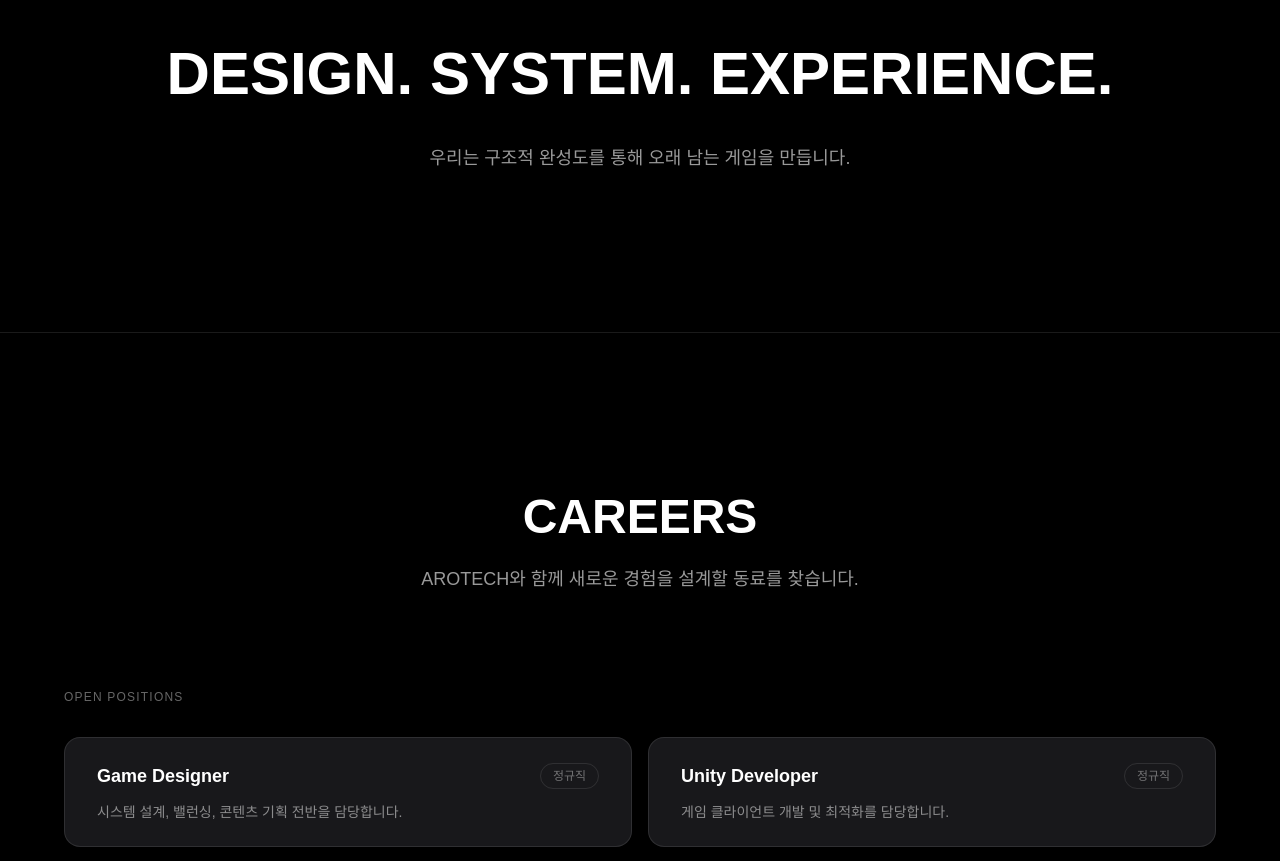
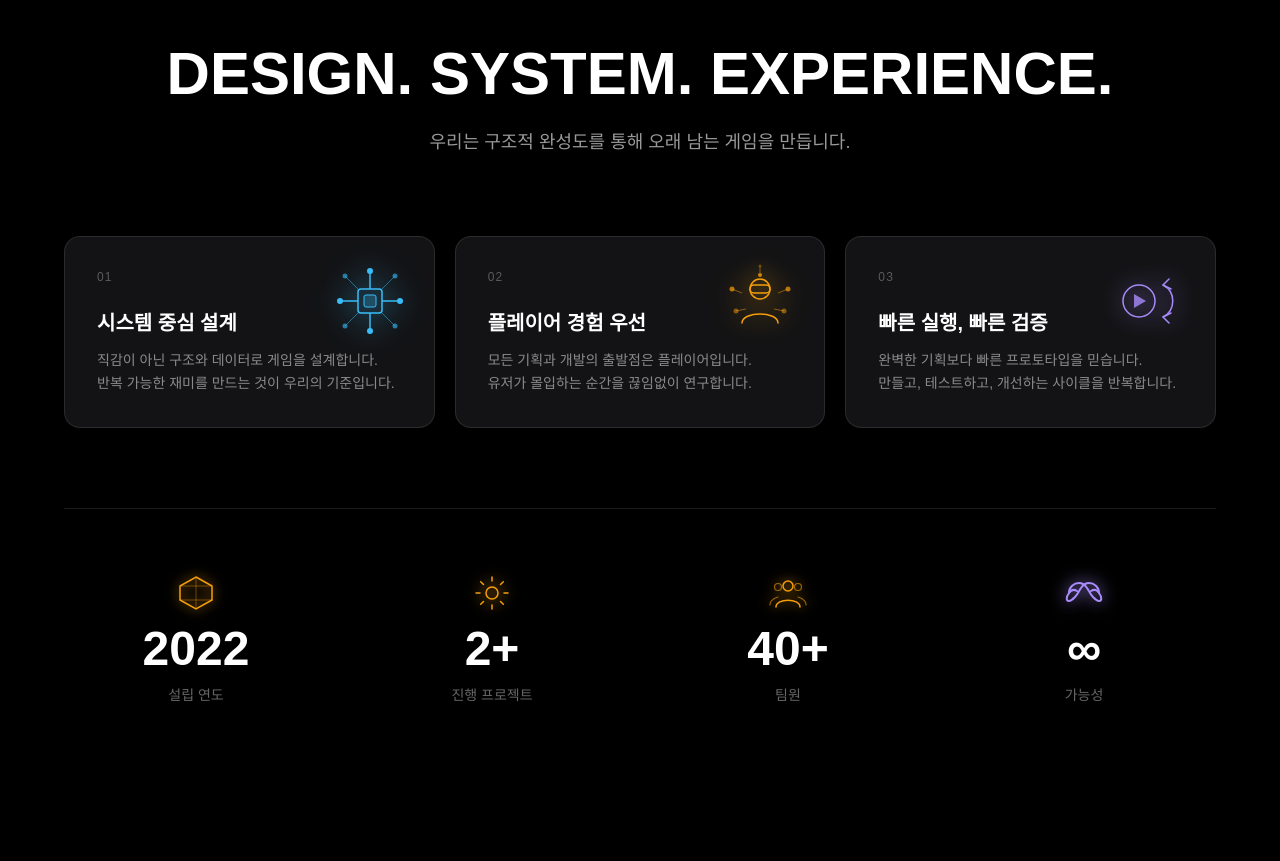
Before and after one commit to arotech-inc/corporate, a Next.js app: page / in a window 1280 px wide. Shown: the part 1860-2721 px from the top of the page. Built offline with nearby package versions, Linux system fonts and the light colour scheme.

Commit message:
vision update

```diff
--- a/app/page.tsx
+++ b/app/page.tsx
@@ -124,12 +124,144 @@ export default function Home() {
         variants={fadeUp}
         className="py-40 px-6 border-t border-white/10 text-center"
       >
-        <h2 className="text-6xl font-extrabold mb-10">
+        <h2 className="text-6xl font-extrabold mb-6">
           DESIGN. SYSTEM. EXPERIENCE.
         </h2>
-        <p className="max-w-3xl mx-auto opacity-60 text-lg">
+        <p className="max-w-3xl mx-auto opacity-60 text-lg mb-20">
           우리는 구조적 완성도를 통해 오래 남는 게임을 만듭니다.
         </p>
+
+        {/* 3 Vision Cards */}
+        <div className="max-w-6xl mx-auto grid md:grid-cols-3 gap-5 mb-20 text-left">
+
+          {/* Card 01 */}
+          <div className="relative bg-zinc-900/80 border border-white/10 rounded-2xl p-8 overflow-hidden">
+            <span className="text-white/30 text-xs tracking-widest block mb-6">01</span>
+            <div className="absolute top-6 right-6">
+              <svg width="80" height="80" viewBox="0 0 80 80" fill="none" style={{ filter: "drop-shadow(0 0 12px #38bdf8)" }}>
+                <rect x="28" y="28" width="24" height="24" rx="3" stroke="#38bdf8" strokeWidth="1.5"/>
+                <line x1="40" y1="10" x2="40" y2="28" stroke="#38bdf8" strokeWidth="1.5"/>
+                <line x1="40" y1="52" x2="40" y2="70" stroke="#38bdf8" strokeWidth="1.5"/>
+                <line x1="10" y1="40" x2="28" y2="40" stroke="#38bdf8" strokeWidth="1.5"/>
+                <line x1="52" y1="40" x2="70" y2="40" stroke="#38bdf8" strokeWidth="1.5"/>
+                <circle cx="40" cy="10" r="3" fill="#38bdf8"/>
+                <circle cx="40" cy="70" r="3" fill="#38bdf8"/>
+                <circle cx="10" cy="40" r="3" fill="#38bdf8"/>
+                <circle cx="70" cy="40" r="3" fill="#38bdf8"/>
+                <line x1="28" y1="28" x2="15" y2="15" stroke="#38bdf8" strokeWidth="1" strokeOpacity="0.5"/>
+                <line x1="52" y1="28" x2="65" y2="15" stroke="#38bdf8" strokeWidth="1" strokeOpacity="0.5"/>
+                <line x1="28" y1="52" x2="15" y2="65" stroke="#38bdf8" strokeWidth="1" strokeOpacity="0.5"/>
+                <line x1="52" y1="52" x2="65" y2="65" stroke="#38bdf8" strokeWidth="1" strokeOpacity="0.5"/>
+                <circle cx="15" cy="15" r="2.5" fill="#38bdf8" fillOpacity="0.6"/>
+                <circle cx="65" cy="15" r="2.5" fill="#38bdf8" fillOpacity="0.6"/>
+                <circle cx="15" cy="65" r="2.5" fill="#38bdf8" fillOpacity="0.6"/>
+                <circle cx="65" cy="65" r="2.5" fill="#38bdf8" fillOpacity="0.6"/>
+                <rect x="34" y="34" width="12" height="12" rx="2" fill="#38bdf8" fillOpacity="0.2" stroke="#38bdf8" strokeWidth="1"/>
+              </svg>
+            </div>
+            <h3 className="text-xl font-bold mb-3 pr-20">시스템 중심 설계</h3>
+            <p className="text-white/50 text-sm leading-relaxed">
+              직감이 아닌 구조와 데이터로 게임을 설계합니다.<br />
+              반복 가능한 재미를 만드는 것이 우리의 기준입니다.
+            </p>
+          </div>
+
+          {/* Card 02 */}
+          <div className="relative bg-zinc-900/80 border border-white/10 rounded-2xl p-8 overflow-hidden">
+            <span className="text-white/30 text-xs tracking-widest block mb-6">02</span>
+            <div className="absolute top-6 right-6">
+              <svg width="80" height="80" viewBox="0 0 80 80" fill="none" style={{ filter: "drop-shadow(0 0 12px #f59e0b)" }}>
+                <circle cx="40" cy="28" r="10" stroke="#f59e0b" strokeWidth="1.5"/>
+                <path d="M22 62 C22 50 58 50 58 62" stroke="#f59e0b" strokeWidth="1.5" strokeLinecap="round"/>
+                <rect x="30" y="24" width="20" height="8" rx="4" stroke="#f59e0b" strokeWidth="1.5" fill="none"/>
+                <line x1="12" y1="28" x2="22" y2="32" stroke="#f59e0b" strokeWidth="1" strokeOpacity="0.5"/>
+                <line x1="68" y1="28" x2="58" y2="32" stroke="#f59e0b" strokeWidth="1" strokeOpacity="0.5"/>
+                <line x1="16" y1="50" x2="26" y2="48" stroke="#f59e0b" strokeWidth="1" strokeOpacity="0.5"/>
+                <line x1="64" y1="50" x2="54" y2="48" stroke="#f59e0b" strokeWidth="1" strokeOpacity="0.5"/>
+                <circle cx="12" cy="28" r="2.5" fill="#f59e0b" fillOpacity="0.7"/>
+                <circle cx="68" cy="28" r="2.5" fill="#f59e0b" fillOpacity="0.7"/>
+                <circle cx="16" cy="50" r="2.5" fill="#f59e0b" fillOpacity="0.5"/>
+                <circle cx="64" cy="50" r="2.5" fill="#f59e0b" fillOpacity="0.5"/>
+                <circle cx="40" cy="14" r="2" fill="#f59e0b" fillOpacity="0.8"/>
+                <line x1="40" y1="12" x2="40" y2="6" stroke="#f59e0b" strokeWidth="1" strokeOpacity="0.5"/>
+                <circle cx="40" cy="5" r="1.5" fill="#f59e0b" fillOpacity="0.4"/>
+              </svg>
+            </div>
+            <h3 className="text-xl font-bold mb-3 pr-20">플레이어 경험 우선</h3>
+            <p className="text-white/50 text-sm leading-relaxed">
+              모든 기획과 개발의 출발점은 플레이어입니다.<br />
+              유저가 몰입하는 순간을 끊임없이 연구합니다.
+            </p>
+          </div>
+
+          {/* Card 03 */}
+          <div className="relative bg-zinc-900/80 border border-white/10 rounded-2xl p-8 overflow-hidden">
+            <span className="text-white/30 text-xs tracking-widest block mb-6">03</span>
+            <div className="absolute top-6 right-6">
+              <svg width="80" height="80" viewBox="0 0 80 80" fill="none" style={{ filter: "drop-shadow(0 0 12px #a78bfa)" }}>
+                <circle cx="28" cy="40" r="16" stroke="#a78bfa" strokeWidth="1.5"/>
+                <polygon points="23,33 23,47 35,40" fill="#a78bfa" fillOpacity="0.8"/>
+                <path d="M52 24 A18 18 0 0 1 52 56" stroke="#a78bfa" strokeWidth="1.5" strokeLinecap="round"/>
+                <path d="M58 18 L52 24 L60 28" stroke="#a78bfa" strokeWidth="1.5" strokeLinecap="round" strokeLinejoin="round" fill="none"/>
+                <path d="M58 62 L52 56 L60 52" stroke="#a78bfa" strokeWidth="1.5" strokeLinecap="round" strokeLinejoin="round" fill="none"/>
+              </svg>
+            </div>
+            <h3 className="text-xl font-bold mb-3 pr-20">빠른 실행, 빠른 검증</h3>
+            <p className="text-white/50 text-sm leading-relaxed">
+              완벽한 기획보다 빠른 프로토타입을 믿습니다.<br />
+              만들고, 테스트하고, 개선하는 사이클을 반복합니다.
+            </p>
+          </div>
+
+        </div>
+
+        {/* Stats Row */}
+        <div className="max-w-6xl mx-auto grid grid-cols-2 md:grid-cols-4 gap-8 border-t border-white/10 pt-16">
+
+          <div className="flex flex-col items-center gap-3">
+            <svg width="40" height="40" viewBox="0 0 40 40" fill="none" style={{ filter: "drop-shadow(0 0 6px #f59e0b)" }}>
+              <path d="M20 4 L36 13 L36 27 L20 36 L4 27 L4 13 Z" stroke="#f59e0b" strokeWidth="1.5" fill="none"/>
+              <path d="M20 4 L20 36" stroke="#f59e0b" strokeWidth="1" strokeOpacity="0.4"/>
+              <path d="M4 13 L36 13" stroke="#f59e0b" strokeWidth="1" strokeOpacity="0.4"/>
+              <path d="M4 27 L36 27" stroke="#f59e0b" strokeWidth="1" strokeOpacity="0.4"/>
+            </svg>
+            <p className="text-5xl font-extrabold">2022</p>
+            <p className="text-white/40 text-sm">설립 연도</p>
+          </div>
+
+          <div className="flex flex-col items-center gap-3">
+            <svg width="40" height="40" viewBox="0 0 40 40" fill="none" style={{ filter: "drop-shadow(0 0 6px #f59e0b)" }}>
+              <circle cx="20" cy="20" r="6" stroke="#f59e0b" strokeWidth="1.5"/>
+              <path d="M20 4 L20 8 M20 32 L20 36 M4 20 L8 20 M32 20 L36 20" stroke="#f59e0b" strokeWidth="1.5" strokeLinecap="round"/>
+              <path d="M8.7 8.7 L11.5 11.5 M28.5 28.5 L31.3 31.3 M8.7 31.3 L11.5 28.5 M28.5 11.5 L31.3 8.7" stroke="#f59e0b" strokeWidth="1.5" strokeLinecap="round"/>
+            </svg>
+            <p className="text-5xl font-extrabold">2+</p>
+            <p className="text-white/40 text-sm">진행 프로젝트</p>
+          </div>
+
+          <div className="flex flex-col items-center gap-3">
+            <svg width="40" height="40" viewBox="0 0 40 40" fill="none" style={{ filter: "drop-shadow(0 0 6px #f59e0b)" }}>
+              <circle cx="20" cy="13" r="5" stroke="#f59e0b" strokeWidth="1.5"/>
+              <path d="M8 34 C8 25 32 25 32 34" stroke="#f59e0b" strokeWidth="1.5" strokeLinecap="round"/>
+              <circle cx="10" cy="14" r="3.5" stroke="#f59e0b" strokeWidth="1.2" strokeOpacity="0.6"/>
+              <circle cx="30" cy="14" r="3.5" stroke="#f59e0b" strokeWidth="1.2" strokeOpacity="0.6"/>
+              <path d="M2 32 C2 26 10 24 10 24" stroke="#f59e0b" strokeWidth="1.2" strokeLinecap="round" strokeOpacity="0.6"/>
+              <path d="M38 32 C38 26 30 24 30 24" stroke="#f59e0b" strokeWidth="1.2" strokeLinecap="round" strokeOpacity="0.6"/>
+            </svg>
+            <p className="text-5xl font-extrabold">40+</p>
+            <p className="text-white/40 text-sm">팀원</p>
+          </div>
+
+          <div className="flex flex-col items-center gap-3">
+            <svg width="40" height="40" viewBox="0 0 40 40" fill="none" style={{ filter: "drop-shadow(0 0 8px #a78bfa)" }}>
+              <path d="M5 20 C5 14 10 10 15 10 C18 10 21 12 23 15 C25 18 27 22 29 24 C31 26 33 28 35 28 C38 28 38 24 35 20 C33 17 30 16 27 18" stroke="#a78bfa" strokeWidth="2" strokeLinecap="round" fill="none"/>
+              <path d="M35 20 C35 14 30 10 25 10 C22 10 19 12 17 15 C15 18 13 22 11 24 C9 26 7 28 5 28 C2 28 2 24 5 20 C7 17 10 16 13 18" stroke="#a78bfa" strokeWidth="2" strokeLinecap="round" fill="none"/>
+            </svg>
+            <p className="text-5xl font-extrabold">∞</p>
+            <p className="text-white/40 text-sm">가능성</p>
+          </div>
+
+        </div>
       </motion.section>
 
       {/* ================= CAREERS ================= */}
```
